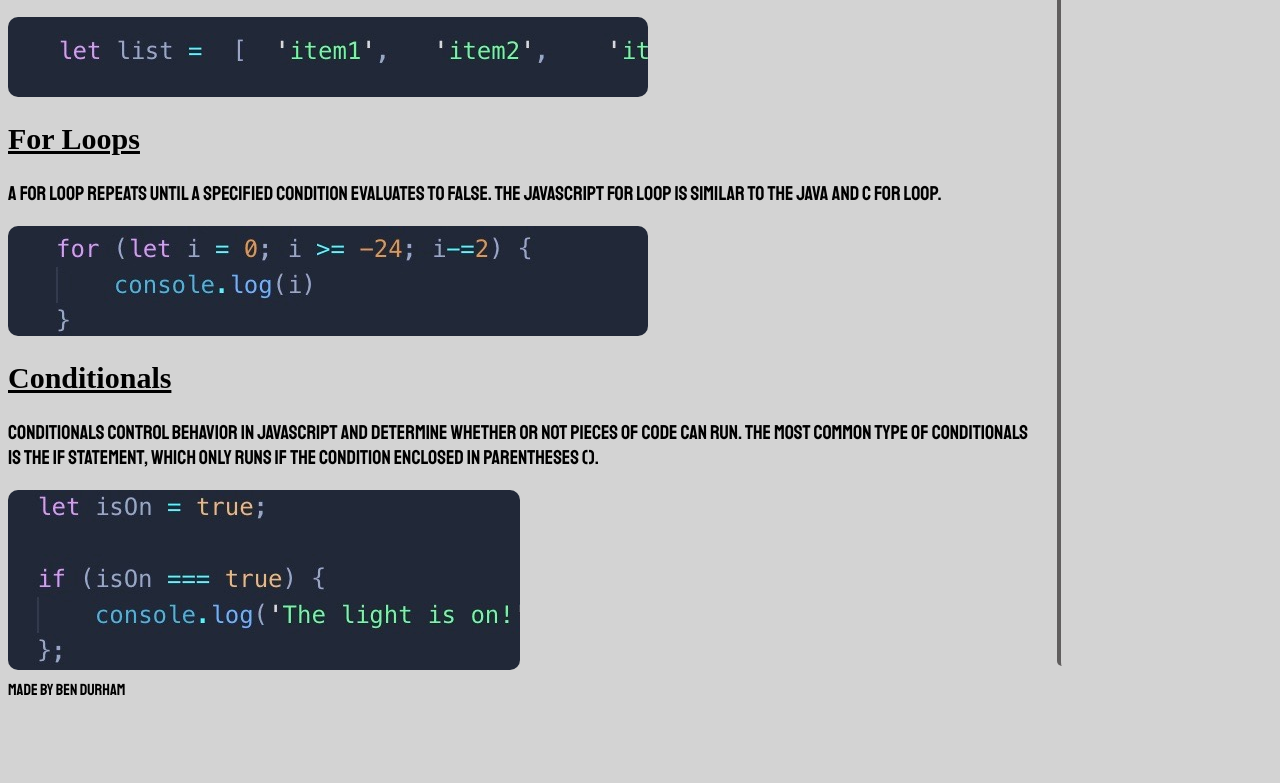
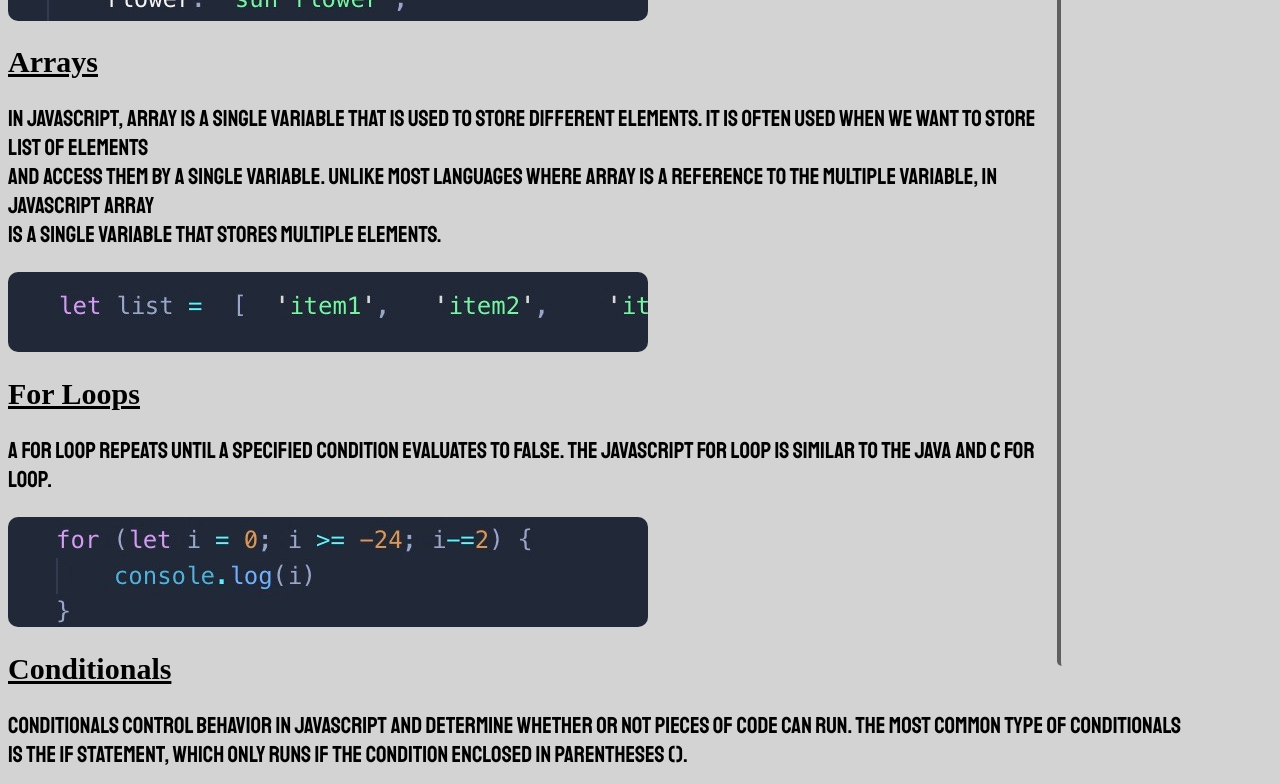
Before and after one commit to BenDev33/TutorialWebsite, a plain HTML site: page index.html in a window 1280 px wide. Shown: the part 957-1740 px from the top of the page. Before the commit the page ends 1665 px from the top, so only its background shows below. Drawn offline with nearby package versions, Linux system fonts and the light colour scheme; a web font is replaced by a local one.

Commit message:
updated font size

```diff
--- a/style.css
+++ b/style.css
@@ -41,7 +41,7 @@ h2 {
 }
 p {
     font-family: 'Staatliches', cursive;
-    font-size: 20px;
+    font-size: 23px;
 }
 
 .functions {
@@ -107,5 +107,5 @@ p {
 
 footer {
     font-family: 'Staatliches', cursive;
-    margin-top: 10px;
+    margin-top: 15px;
 }
```
